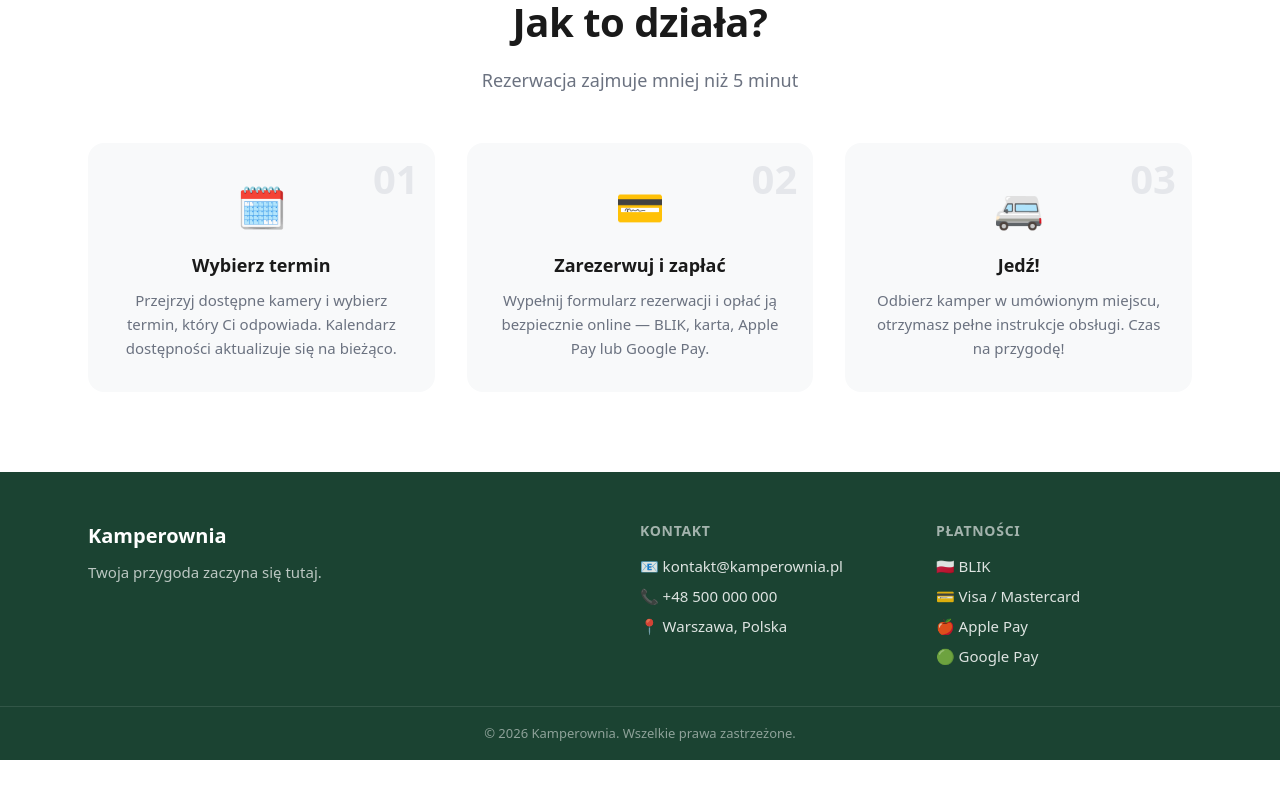
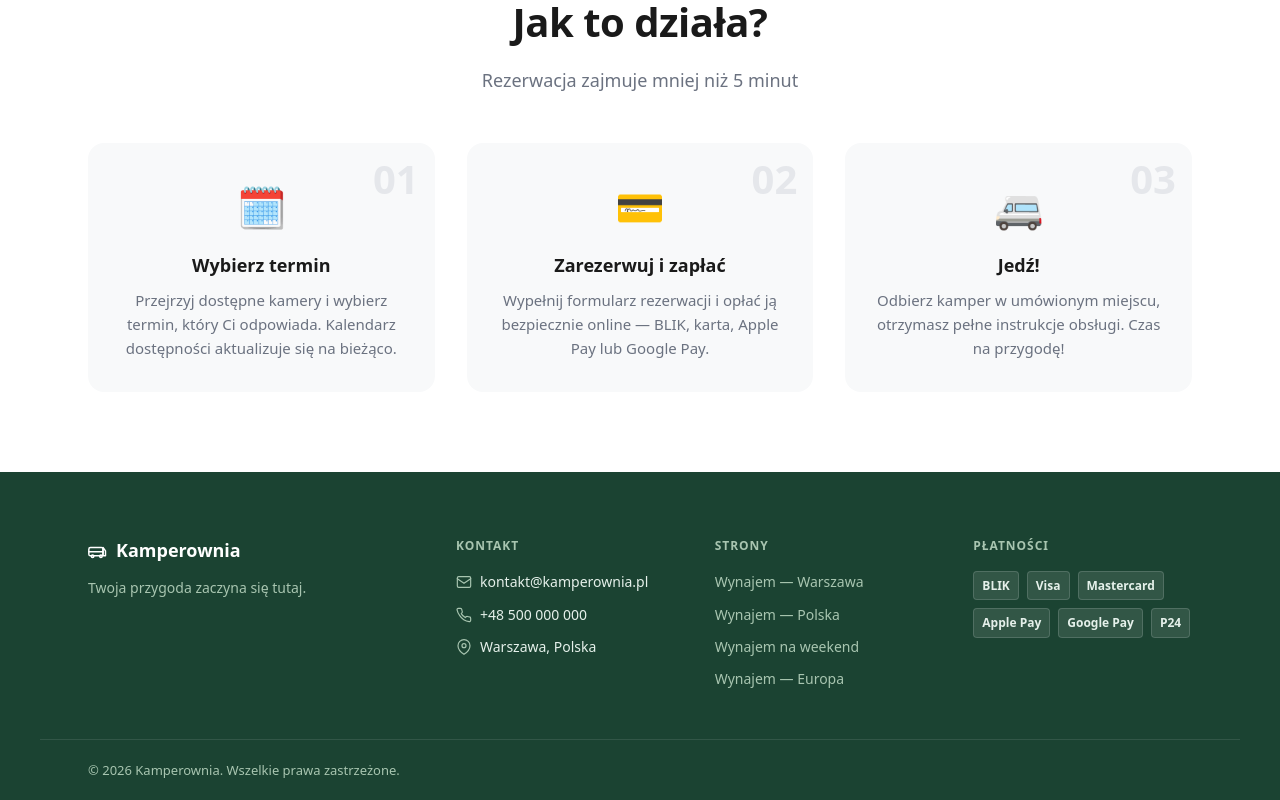
Before and after one commit to wojciechluszczynski/camper-rental, a Next.js app: page / in a window 1280 px wide. Shown: the part 1142-1942 px from the top of the page. Before the commit the page ends 1902 px from the top, so only its background shows below. Built offline with nearby package versions, Linux system fonts and the light colour scheme; no server answers.

Commit message:
feat: redesign footer with SVG icons, 4-column layout, SEO links

```diff
--- a/src/components/layout/Footer.module.css
+++ b/src/components/layout/Footer.module.css
@@ -1,53 +1,99 @@
 .footer {
   background: var(--color-primary-dark);
-  color: white;
+  color: #E5F0EA;
+  padding-top: clamp(40px, 6vw, 64px);
 }
 
 .inner {
   max-width: var(--container-max);
   margin: 0 auto;
-  padding: 48px var(--container-pad) 32px;
+  padding: 0 var(--container-pad) 48px;
   display: grid;
-  grid-template-columns: 2fr 1fr 1fr;
+  grid-template-columns: 1.5fr 1fr 1fr 1fr;
   gap: 40px;
 }
 
 .logo {
-  font-size: 1.25rem;
-  font-weight: 700;
-  display: block;
-  margin-bottom: 8px;
+  display: flex;
+  align-items: center;
+  gap: 8px;
+  font-weight: 800;
+  font-size: 1.125rem;
+  color: white;
+  margin-bottom: 12px;
 }
 
 .tagline {
-  color: rgba(255,255,255,0.7);
-  font-size: 0.9375rem;
+  font-size: 0.875rem;
+  color: #A8C5B0;
+  line-height: 1.6;
+  max-width: 220px;
 }
 
-.contact h4, .links h4 {
-  font-size: 0.875rem;
-  font-weight: 600;
+.colTitle {
+  font-size: 0.75rem;
+  font-weight: 700;
+  letter-spacing: 0.08em;
   text-transform: uppercase;
-  letter-spacing: 0.05em;
-  margin-bottom: 12px;
-  color: rgba(255,255,255,0.6);
+  color: #A8C5B0;
+  margin-bottom: 16px;
 }
 
-.contact p, .links p {
-  font-size: 0.9375rem;
-  color: rgba(255,255,255,0.85);
-  margin-bottom: 6px;
+.contactList, .linkList {
+  list-style: none;
+  display: flex;
+  flex-direction: column;
+  gap: 10px;
+}
+
+.contactList li {
+  display: flex;
+  align-items: center;
+  gap: 8px;
+  font-size: 0.875rem;
+}
+
+.contactList svg { flex-shrink: 0; color: #A8C5B0; }
+
+.contactList a, .contactList span { color: #E5F0EA; }
+.contactList a:hover { color: white; text-decoration: underline; }
+
+.linkList li { font-size: 0.875rem; }
+.linkList a { color: #A8C5B0; transition: color 0.15s; }
+.linkList a:hover { color: white; }
+
+.payments {
+  display: flex;
+  flex-wrap: wrap;
+  gap: 8px;
+}
+
+.payBadge {
+  background: rgba(255,255,255,0.1);
+  border: 1px solid rgba(255,255,255,0.15);
+  border-radius: 4px;
+  padding: 4px 8px;
+  font-size: 0.75rem;
+  font-weight: 600;
+  color: #E5F0EA;
 }
 
 .bottom {
   border-top: 1px solid rgba(255,255,255,0.1);
-  padding: 16px var(--container-pad);
-  text-align: center;
-  font-size: 0.8125rem;
-  color: rgba(255,255,255,0.5);
-  max-width: 100%;
+  padding: 20px var(--container-pad);
+  max-width: var(--container-max);
+  margin: 0 auto;
 }
 
-@media (max-width: 640px) {
-  .inner { grid-template-columns: 1fr; gap: 24px; }
+.bottom p {
+  font-size: 0.8125rem;
+  color: #A8C5B0;
 }
+
+@media (max-width: 768px) {
+  .inner { grid-template-columns: 1fr 1fr; }
+}
+
+@media (max-width: 480px) {
+  .inner { grid-template-columns: 1fr; }
+}
--- a/src/components/layout/Footer.tsx
+++ b/src/components/layout/Footer.tsx
@@ -1,27 +1,60 @@
+import Link from 'next/link'
+import { IconMail, IconPhone, IconPin, IconCamper } from '@/components/icons'
 import styles from './Footer.module.css'
 
 export function Footer() {
   return (
-    <footer id="contact" className={styles.footer}>
+    <footer id="kontakt" className={styles.footer}>
       <div className={styles.inner}>
         <div className={styles.brand}>
-          <span className={styles.logo}>Kamperownia</span>
+          <div className={styles.logo}>
+            <IconCamper size={20} />
+            <span>Kamperownia</span>
+          </div>
           <p className={styles.tagline}>Twoja przygoda zaczyna się tutaj.</p>
         </div>
-        <div className={styles.contact}>
-          <h4>Kontakt</h4>
-          <p>📧 kontakt@kamperownia.pl</p>
-          <p>📞 +48 500 000 000</p>
-          <p>📍 Warszawa, Polska</p>
+
+        <div className={styles.col}>
+          <h4 className={styles.colTitle}>Kontakt</h4>
+          <ul className={styles.contactList}>
+            <li>
+              <IconMail size={16} />
+              <a href="mailto:kontakt@kamperownia.pl">kontakt@kamperownia.pl</a>
+            </li>
+            <li>
+              <IconPhone size={16} />
+              <a href="tel:+48500000000">+48 500 000 000</a>
+            </li>
+            <li>
+              <IconPin size={16} />
+              <span>Warszawa, Polska</span>
+            </li>
+          </ul>
         </div>
-        <div className={styles.links}>
-          <h4>Płatności</h4>
-          <p>🇵🇱 BLIK</p>
-          <p>💳 Visa / Mastercard</p>
-          <p>🍎 Apple Pay</p>
-          <p>🟢 Google Pay</p>
+
+        <div className={styles.col}>
+          <h4 className={styles.colTitle}>Strony</h4>
+          <ul className={styles.linkList}>
+            <li><Link href="/wynajem-kampera-warszawa">Wynajem — Warszawa</Link></li>
+            <li><Link href="/wynajem-kampera-polska">Wynajem — Polska</Link></li>
+            <li><Link href="/wynajem-kampera-na-weekend">Wynajem na weekend</Link></li>
+            <li><Link href="/wynajem-kampera-europa">Wynajem — Europa</Link></li>
+          </ul>
+        </div>
+
+        <div className={styles.col}>
+          <h4 className={styles.colTitle}>Płatności</h4>
+          <div className={styles.payments}>
+            <span className={styles.payBadge}>BLIK</span>
+            <span className={styles.payBadge}>Visa</span>
+            <span className={styles.payBadge}>Mastercard</span>
+            <span className={styles.payBadge}>Apple Pay</span>
+            <span className={styles.payBadge}>Google Pay</span>
+            <span className={styles.payBadge}>P24</span>
+          </div>
         </div>
       </div>
+
       <div className={styles.bottom}>
         <p>© 2026 Kamperownia. Wszelkie prawa zastrzeżone.</p>
       </div>
```
